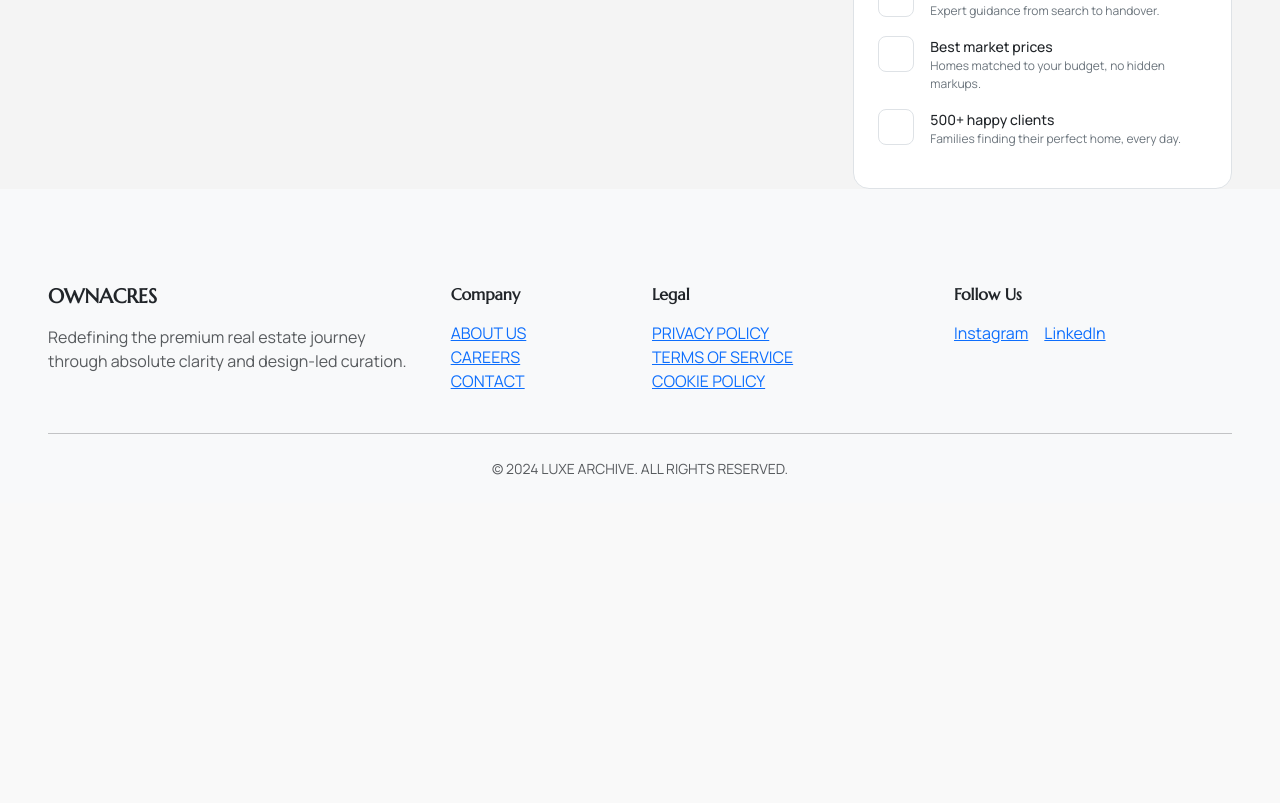
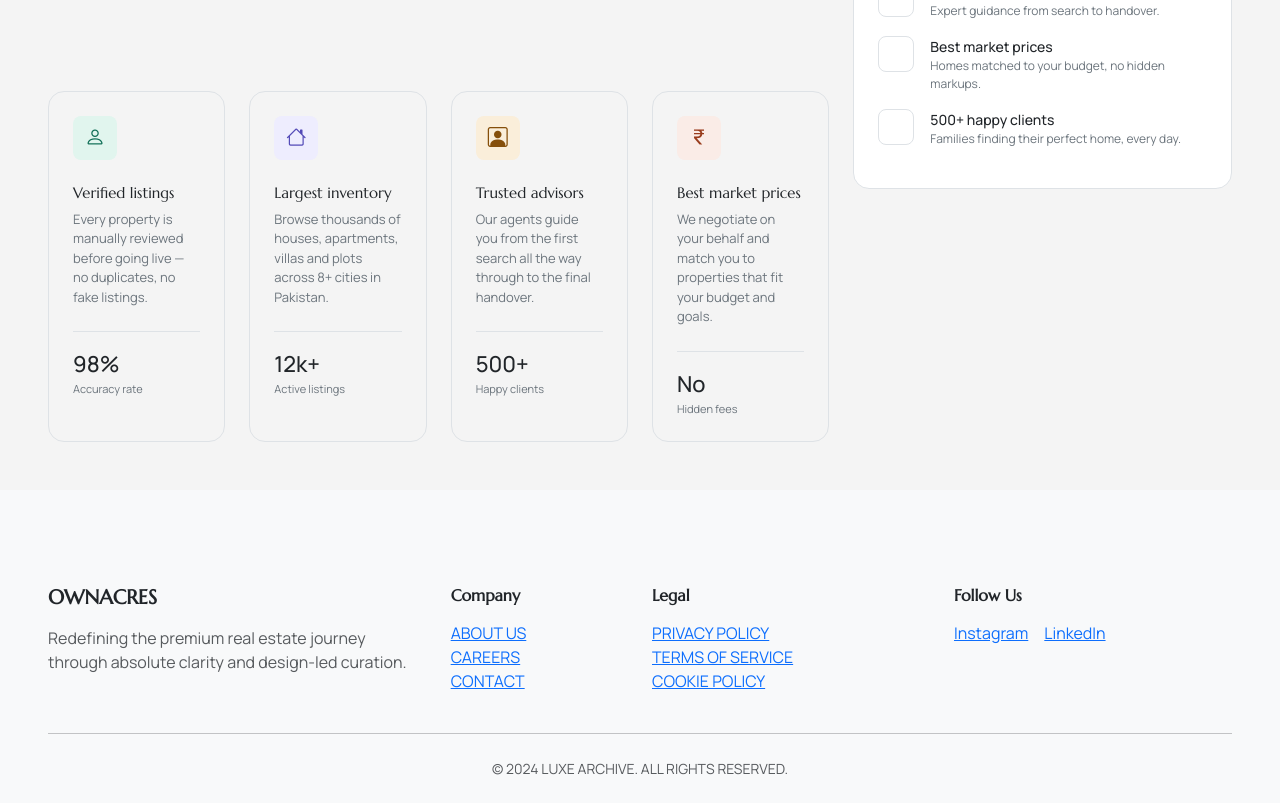
Before and after one commit to arssh-singh/ownacres, a Laravel app: page / in a window 1280 px wide. Shown: the part 1201-2004 px from the top of the page. Before the commit the page ends 1676 px from the top, so only its background shows below. Run offline with Laravel 12, Linux system fonts and the light colour scheme; data that the repository does not hold is empty; style sheets or scripts are compiled from the project's sources.

Commit message:
Navbar buttons fixed and new section added in home page

```diff
--- a/resources/views/index.blade.php
+++ b/resources/views/index.blade.php
@@ -7,12 +7,50 @@
             <div class="col-lg-8">
                 @include('components.index_components.properties', ['properties' => $properties])
                 @include('components.index_components.browse')
+                <section class="py-5">
+                    <div class="container-fluid px-sm-0">
+
+                        <!-- <p class="text-uppercase text-secondary small fw-semibold mb-2" style="letter-spacing:.1em">Why Ownacres</p>
+                        <h2 class="fw-medium mb-1" style="font-size:28px">Everything you need,<br>in one place</h2> -->
+
+                        <div class="row g-4">
+
+                        @foreach([
+                            ['bi-person',     '#E1F5EE', '#0F6E56', 'Verified listings',   'Every property is manually reviewed before going live — no duplicates, no fake listings.',  '98%',  'Accuracy rate'],
+                            ['bi-house',  '#EEEDFE', '#534AB7', 'Largest inventory',   'Browse thousands of houses, apartments, villas and plots across 8+ cities in Pakistan.',    '12k+', 'Active listings'],
+                            ['bi-person-square',            '#FAEEDA', '#854F0B', 'Trusted advisors',    'Our agents guide you from the first search all the way through to the final handover.',      '500+', 'Happy clients'],
+                            ['bi-currency-rupee',   '#FAECE7', '#993C1D', 'Best market prices',  'We negotiate on your behalf and match you to properties that fit your budget and goals.',    'No',   'Hidden fees'],
+                        ] as [$icon, $iconBg, $iconColor, $title, $desc, $stat, $statLabel])
+                        <div class="col-lg-3 col-sm-6">
+                            <div class="border rounded-4 p-4 h-100">
+
+                            <div class="rounded-3 d-inline-flex align-items-center justify-content-center mb-4"
+                                style="width:44px; height:44px; background:{{ $iconBg }}">
+                                <i class="bi {{ $icon }}" style="font-size:20px; color:{{ $iconColor }}"></i>
+                            </div>
+
+                            <h3 class="fw-medium mb-2" style="font-size:15px">{{ $title }}</h3>
+                            <p class="text-secondary mb-4" style="font-size:13px">{{ $desc }}</p>
+
+                            <div class="border-top pt-3 mt-auto">
+                                <p class="fw-medium mb-0" style="font-size:22px">{{ $stat }}</p>
+                                <p class="text-secondary mb-0" style="font-size:11px">{{ $statLabel }}</p>
+                            </div>
+
+                            </div>
+                        </div>
+                        @endforeach
+
+                        </div>
+                    </div>
+                </section>
             </div>
             <div class="col-lg-4 mt-5">
                 @include('components.index_components.new_user_form')
             </div>
         </div>
     </div>
+
     <!-- @nclude('components.show_properties', ['properties' => $properties]) -->
     <!-- @nclude('components.index_components.philosophy')
     @nclude('components.index_components.contact') -->
```
Also changed, not shown: resources/views/partials/navbar.blade.php (+13 -16 lines).
